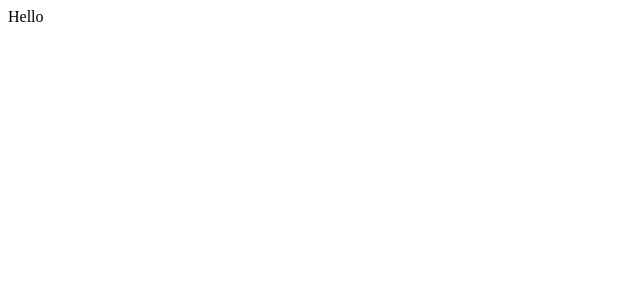
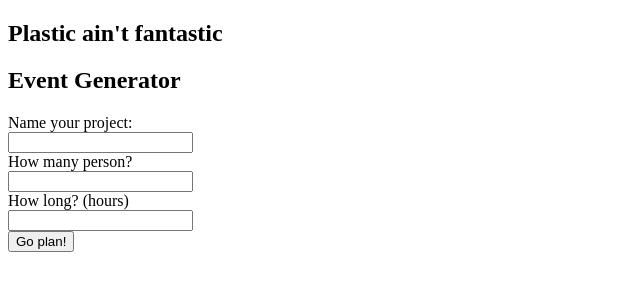
Before and after one commit to qlepa/plastic-aint-fantastic, a React (Create React App) app: page / in a window 1280 px wide. Shown: the top 300 px of the page, without its empty margins (0-640 px from the left). Built offline with nearby package versions, Linux system fonts and the light colour scheme.

Commit message:
add start

```diff
--- a/src/components/App.js
+++ b/src/components/App.js
@@ -0,0 +1,50 @@
+import React, {Component} from 'react';
+import Start from "./Start";
+
+class App extends Component {
+    constructor(props) {
+        super(props);
+        this.state= {
+            status: "Start",
+            projectName: null,
+            participants: null,
+            duration: null
+        }
+    }
+    setStage = (stageName) => {
+        this.setState({
+            status: stageName
+        })
+    }
+    getStart = (projectName, participants, duration ) => {
+        this.setState({
+            projectName: projectName,
+            participants: participants,
+            duration: duration
+        })
+    }
+    render(){
+        switch ( this.state.status) {
+            case "Start":
+                return (
+                    <div>
+                        <Start setStage={this.setStage} getStart={this.getStart}/>
+                    </div>
+                )
+            case "Data":
+                return (
+                    <div>
+                        <h3>
+                        {this.state.projectName}
+                            {this.state.participants}
+                            {this.state.duration}
+                        </h3>
+                    </div>
+                )
+        }
+
+    }
+}
+
+
+export default App;
--- /dev/null
+++ b/src/components/Start.js
@@ -0,0 +1,51 @@
+import React, {Component} from 'react';
+
+class Start extends Component {
+    constructor(props) {
+        super(props);
+        this.state = {
+            projectName: null,
+            participants: 0,
+            duration: 0
+        }
+    }
+    handleName = e => {
+        this.setState({
+            projectName: e.target.value
+        })
+    }
+    handleParticipants = e => {
+        this.setState({
+            participants: e.target.value
+        })
+    }
+    handleDuration = e => {
+        this.setState({
+            duration: e.target.value
+        })
+    }
+    handleClick = e => {
+        this.props.setStage('Data')
+        this.props.getStart(this.state.projectName, this.state.participants, this.state.duration)
+    }
+    render() {
+        return (
+            <section className="container">
+                <h1>Plastic ain't fantastic</h1>
+                <h2>Event Generator</h2>
+                <form>
+                    <label htmlFor="name">Name your project:</label><br/>
+                    <input type="text" name="name" id="name" onChange={this.handleName}/><br/>
+                    <label htmlFor="participants">How many person?</label><br/>
+                    <input type="number" name="participants" id="participants" min="0" onChange={this.handleParticipants}/><br/>
+                    <label htmlFor="duration">How long? (hours)</label><br/>
+                    <input type="number" name="duration" id="duration" min="0" onChange={this.handleDuration}/><br/>
+                    <button onClick={this.handleClick}>Go plan!</button>
+                </form>
+            </section>
+
+        )
+    }
+}
+
+export default Start;
--- a/src/index.js
+++ b/src/index.js
@@ -1,26 +1,8 @@
 import React, {Component} from 'react';
 import ReactDOM from 'react-dom';
 import './scss/main.scss';
+import App from './components/App';
 
-class App extends Component {
-   constructor(props) {
-   super(props);
-    this.state= {
-        status: "Start"
-    }
-   }
-   render(){
-       switch ( this.state.status) {
-           case "Start":
-               return (
-                   <div>
-                       Hello
-                   </div>
-               )
-       }
-
-   }
- }
 
 
 ReactDOM.render(<App />, document.getElementById('root'));
```
